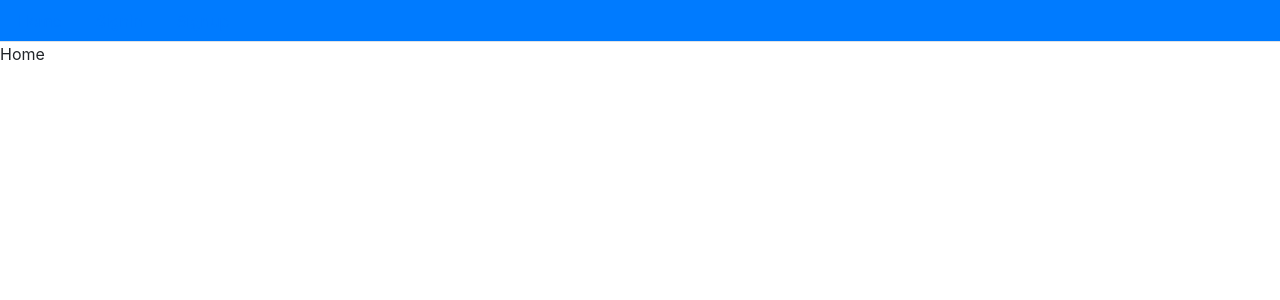
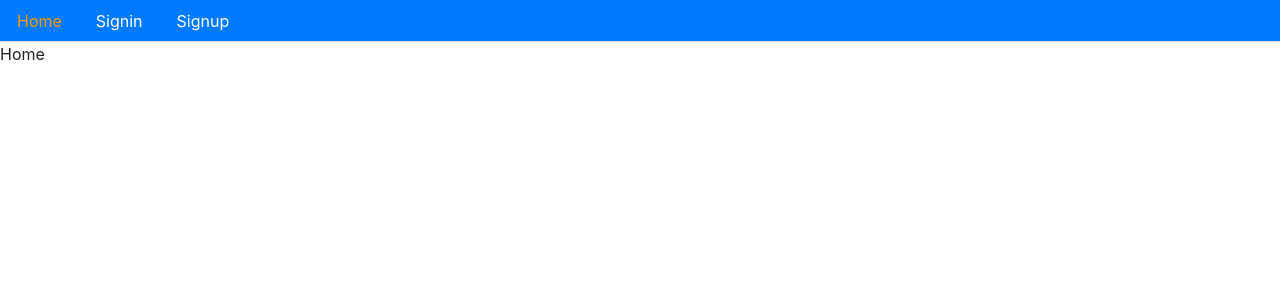
Before and after one commit to Lfritze/coincommerce, a React (Create React App) app in the folder frontend/: page / in a window 1280 px wide. Shown: the top 300 px of the page. Built offline with nearby package versions, Linux system fonts and the light colour scheme.

Commit message:
highlighted menu items based on isActive Helper Method

```diff
--- a/frontend/src/core/Menu.js
+++ b/frontend/src/core/Menu.js
@@ -1,17 +1,30 @@
 import React from 'react';
-import { Link, withRouter } from 'react-router-dom'
+import { Link, withRouter } from 'react-router-dom';
 
-const Menu = () => (
+// HELPER METHOD to highlight which part of the menu we are currently on (is active)
+// history will be the browser history
+// path is something like /signin or /signup , etc...
+// if history.location.pathname is our current path then we highlight the color
+const isActive = (history, path) => {
+  if(history.location.pathname === path) {
+    return {color: '#ff9900'}
+  } else {
+    return {color: '#ffffff'}
+  }
+}
+
+const Menu = ({ history }) => (
+
   <div>
     <ul className="nav nav-tabs bg-primary">
       <li className="nav-item">
-        <Link className="nav-link" to="/">Home</Link>
+        <Link className="nav-link" to="/" style={isActive(history, '/')}>Home</Link>
       </li>
       <li className="nav-item">
-        <Link className="nav-link" to="/signin">Signin</Link>
+        <Link className="nav-link" to="/signin" style={isActive(history, '/signin')}>Signin</Link>
       </li>
       <li className="nav-item">
-        <Link className="nav-link" to="/signup">Signup</Link>
+        <Link className="nav-link" to="/signup" style={isActive(history, '/signup')}>Signup</Link>
       </li>
     </ul>
   </div>
```
